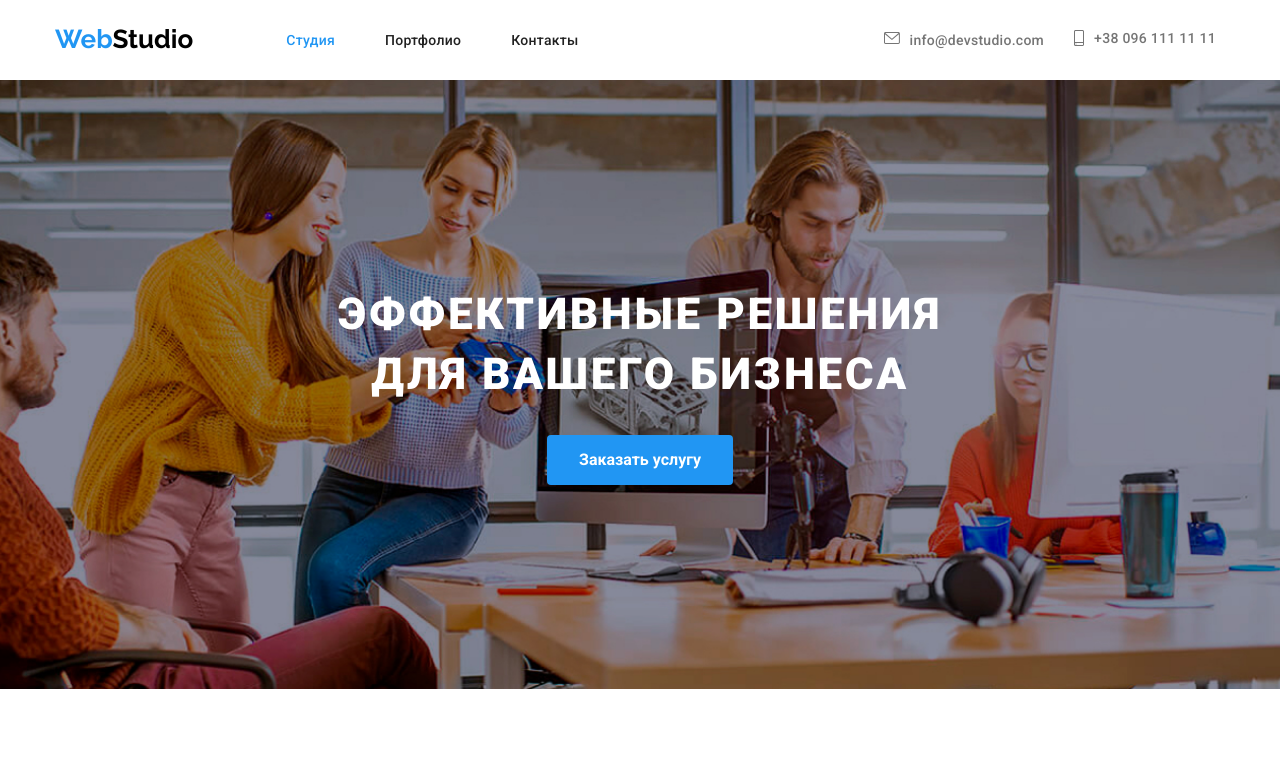
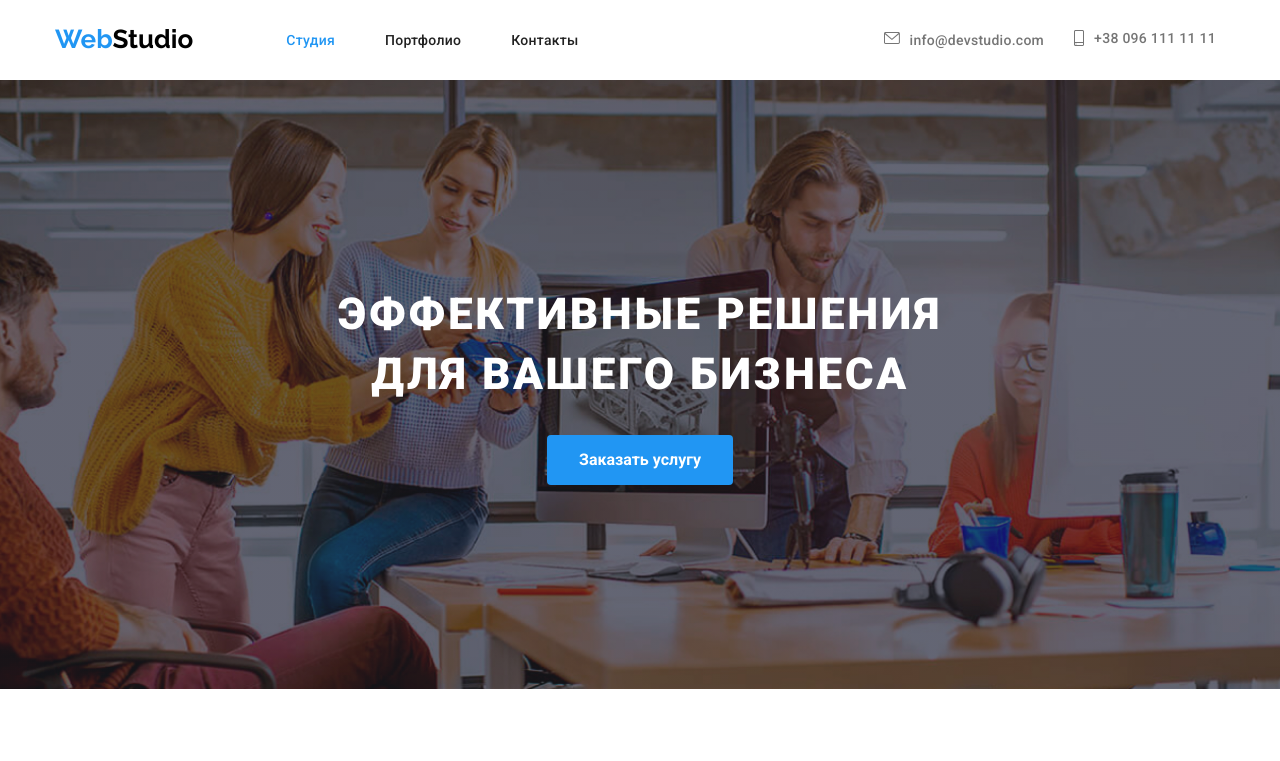
Before and after one commit to Aleks24dan/goit-markup-hw-04, a plain HTML site: page index.html in a window 1280 px wide. Shown: the top 761 px of the page. Drawn offline with Linux system fonts and the light colour scheme.

Commit message:
added liner-gradient to hero

```diff
--- a/css/style.css
+++ b/css/style.css
@@ -166,7 +166,12 @@ ul {
 
 .hero {
   background-color: var(--backgound-hero);
-  background-image: url(../img/background-hero.jpg);
+  background-image: linear-gradient(
+      to right,
+      rgba(47, 48, 58, 0.4),
+      rgba(47, 48, 58, 0.4)
+    ),
+    url(../img/background-hero.jpg);
   background-size: cover;
   background-repeat: no-repeat;
   background-position: center;
```
